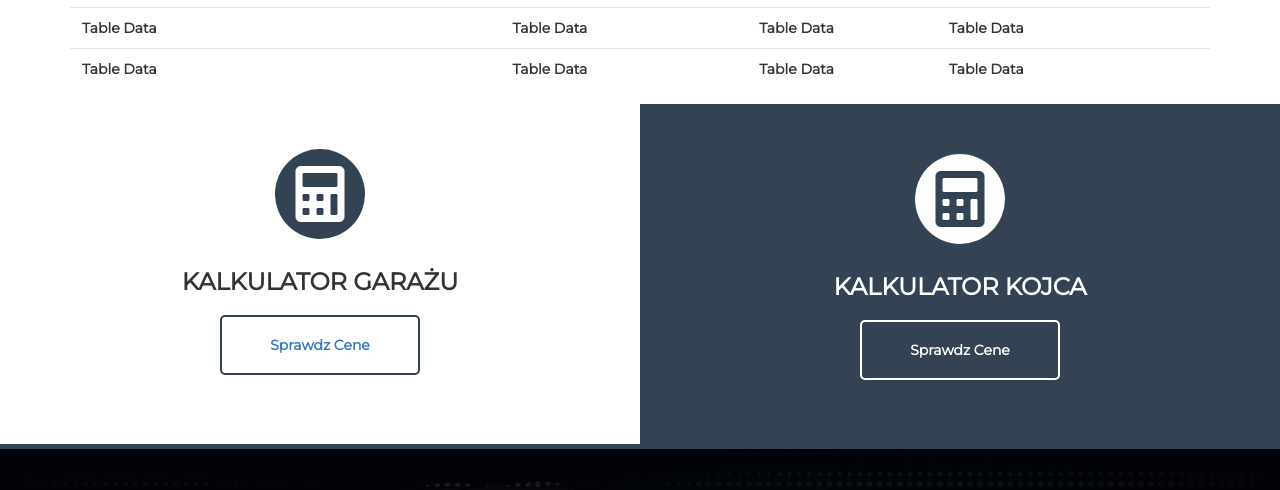
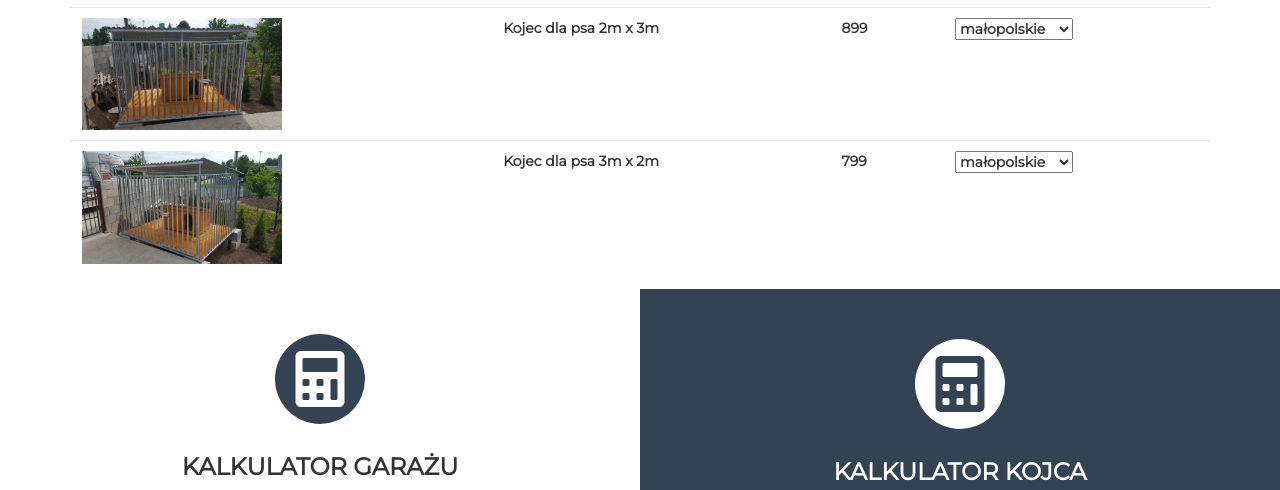
Before and after one commit to MichalStabrawa/wiatstal-garaze, a plain HTML site: page cennik.html in a window 1280 px wide. Both pictures are taken after a click on the link "CENNIK KOJCE". Shown: the part 821-1311 px from the top of the page. Drawn offline with Linux system fonts and the light colour scheme.

Commit message:
cennik.html

```diff
--- a/cennik.html
+++ b/cennik.html
@@ -198,17 +198,21 @@
 
             </tr>
             <tr>
-                <td>Table Data</td>
-                <td>Table Data</td>
-                <td>Table Data</td>
-                <td>Table Data</td>
+                <td><img src="img/kojce/kojec-dla-psa-z-przodu%20(1).jpg" alt=""></td>
+                <td>Kojec dla psa
+                2m x 3m</td>
+                <td>899</td>
+                <td><select name="" id="cennik-selected"><option value="0">małopolskie</option><option value="50">śląskie</option>
+                <option value="50">podkarpackie</option></select></td>
 
             </tr>
             <tr>
-                <td>Table Data</td>
-                <td>Table Data</td>
-                <td>Table Data</td>
-                <td>Table Data</td>
+                <td><img src="img/kojce/kojec-dla-ps%C3%B3w%20(1)%20(1).jpg" alt=""></td>
+                <td>Kojec dla psa
+                3m x 2m</td>
+                <td>799</td>
+                <td><select name="" id="cennik-selected"><option value="0">małopolskie</option><option value="50">śląskie</option>
+                <option value="50">podkarpackie</option></select></td>
 
             </tr>
         </tbody>
```
